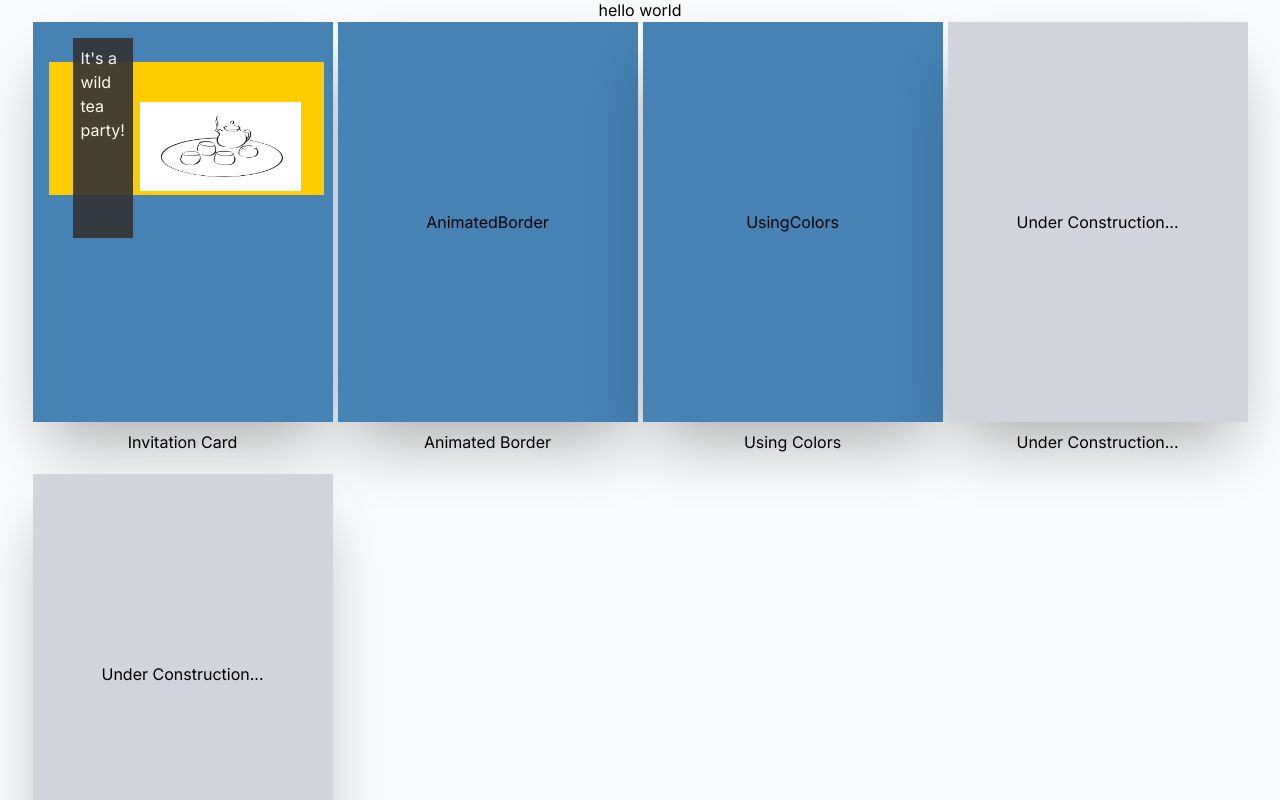
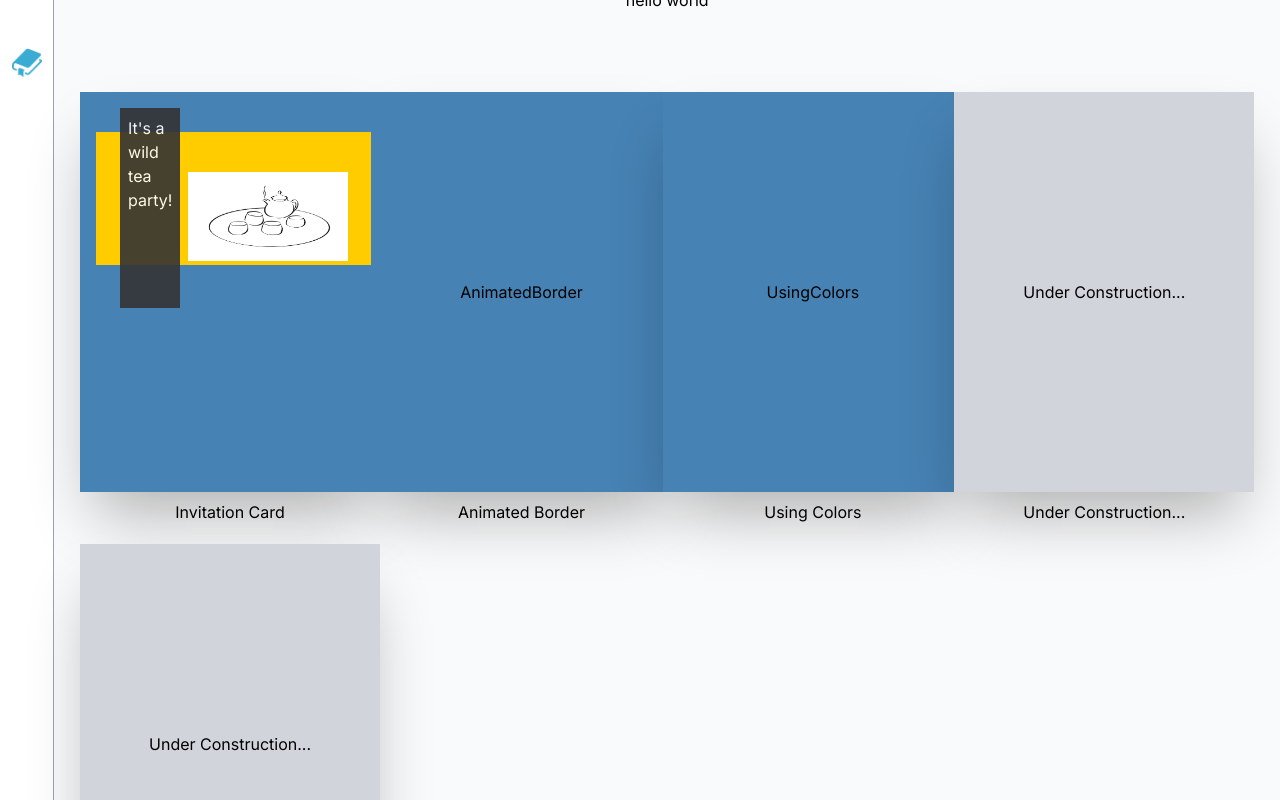
Before and after one commit to khiz125/design-book, a Next.js app: page / in a window 1280 px wide. Shown: the top 800 px of the page. Built offline with nearby package versions, Linux system fonts and the light colour scheme.

Commit message:
add side bar, remove header

```diff
--- a/src/app/components/Header.tsx
+++ /dev/null
@@ -1,11 +0,0 @@
-import React from 'react';
-
-const Header = () => {
-  return (
-    <nav className='w-full h-5'>
-      <h2>design book</h2>
-    </nav>
-  )
-}
-
-export default Header;
--- /dev/null
+++ b/src/app/components/Sidebar.tsx
@@ -0,0 +1,25 @@
+import Link from 'next/link';
+import Image from "next/image";
+import React from 'react'
+
+const Sidebar = () => {
+  return (
+    <nav className='bg-white border-r border-gray-400 w-14 p-2'>
+      <section className='flex flex-col w-full mt-10'>
+        <Link href="/" className='w-full flex items-center'>
+          <figure className='m-auto'>
+            <Image
+              src="/images/icons/book_blue.png"
+              alt="Picture of book"
+              width={30}
+              height={30}
+              priority
+            />
+          </figure>
+        </Link>
+      </section>
+    </nav>
+  )
+}
+
+export default Sidebar;
--- a/src/app/designbook/[id]/Header.tsx
+++ /dev/null
@@ -1,10 +0,0 @@
-import Link from "next/link";
-import React from 'react';
-
-export default function Header() {
-  return (
-    <nav className='w-full h-5'>
-      <Link href="/">back to Home</Link>
-    </nav>
-  )
-}
--- a/src/app/designbook/[id]/layout.tsx
+++ /dev/null
@@ -1,14 +0,0 @@
-import Header from "./Header"
-
-export default function DesignbookLayout({
-  children,
-}: {
-  children: React.ReactNode
-}) {
-  return (
-    <>
-      <Header />
-      <section>{children}</section>
-    </>
-  )
-}
--- a/src/app/designbook/[id]/page.tsx
+++ b/src/app/designbook/[id]/page.tsx
@@ -11,7 +11,6 @@ type PageProps = {
 
 
 const Page: FC<PageProps> = ({ params }) => {
-  // const params = useParams();
   const { id } = params;
 
   let content;
--- a/src/app/layout.tsx
+++ b/src/app/layout.tsx
@@ -2,6 +2,7 @@ import type { Metadata } from "next";
 import { Inter } from "next/font/google";
 import "./globals.css";
 import './tailwind.css'
+import Sidebar from "./components/Sidebar";
 
 const inter = Inter({ subsets: ["latin"] });
 
@@ -16,8 +17,13 @@ export default function RootLayout({
   children: React.ReactNode;
 }>) {
   return (
-    <html lang="en">
-      <body className={inter.className}>{children}</body>
+    <html lang="en" className={inter.className}>
+      <body className="flex">
+        <Sidebar />
+        <main className="flex justify-center bg-gray-50 w-full">
+          {children}
+        </main>
+      </body>
     </html>
   );
 }
--- a/src/app/page.tsx
+++ b/src/app/page.tsx
@@ -1,19 +1,16 @@
 import React, { Suspense } from "react";
-import Header from "./components/Header";
 import Card from "./components/Card";
 import Loading from "./designbook/[id]/loading";
 import { PAGE_CONTENTS } from "./components/constants/contents";
 
 const Home = () => {
-
   return (
-    <main className="flex flex-col justify-center bg-gray-50 w-full">
-      <Header />
       <Suspense fallback={<Loading />}>
-        <p className="flex justify-center items-center w-full h-20">
+        <section className="flex flex-col justify-center">
+          <div className="flex justify-center items-center w-full h-full my-10 py-10">
             hello world
-        </p>
-        <section className="mx-10 grid grid-cols-1 md:grid-cols-2 lg:grid-cols-3 xl:grid-cols-4 2xl:grid-cols-5 gap-5 justify-items-center items-center">
+          </div>
+          <div className="mx-10 grid grid-cols-1 md:grid-cols-2 lg:grid-cols-3 xl:grid-cols-4 2xl:grid-cols-5 gap-5 justify-items-center items-center">
             {PAGE_CONTENTS.map((page) => (
               <div key={page.id} className="w-full h-full flex flex-col justify-center items-center " >
                 <Card href={`/designbook/${page.id}`}>
@@ -22,9 +19,9 @@ const Home = () => {
                 <p className="mt-2">{page.title}</p>
               </div>
             ))}
+          </div>
         </section>
       </Suspense>
-    </main>
   );
 }
 export default Home;
```
Lines whose indentation alone changed are shown as unchanged.
